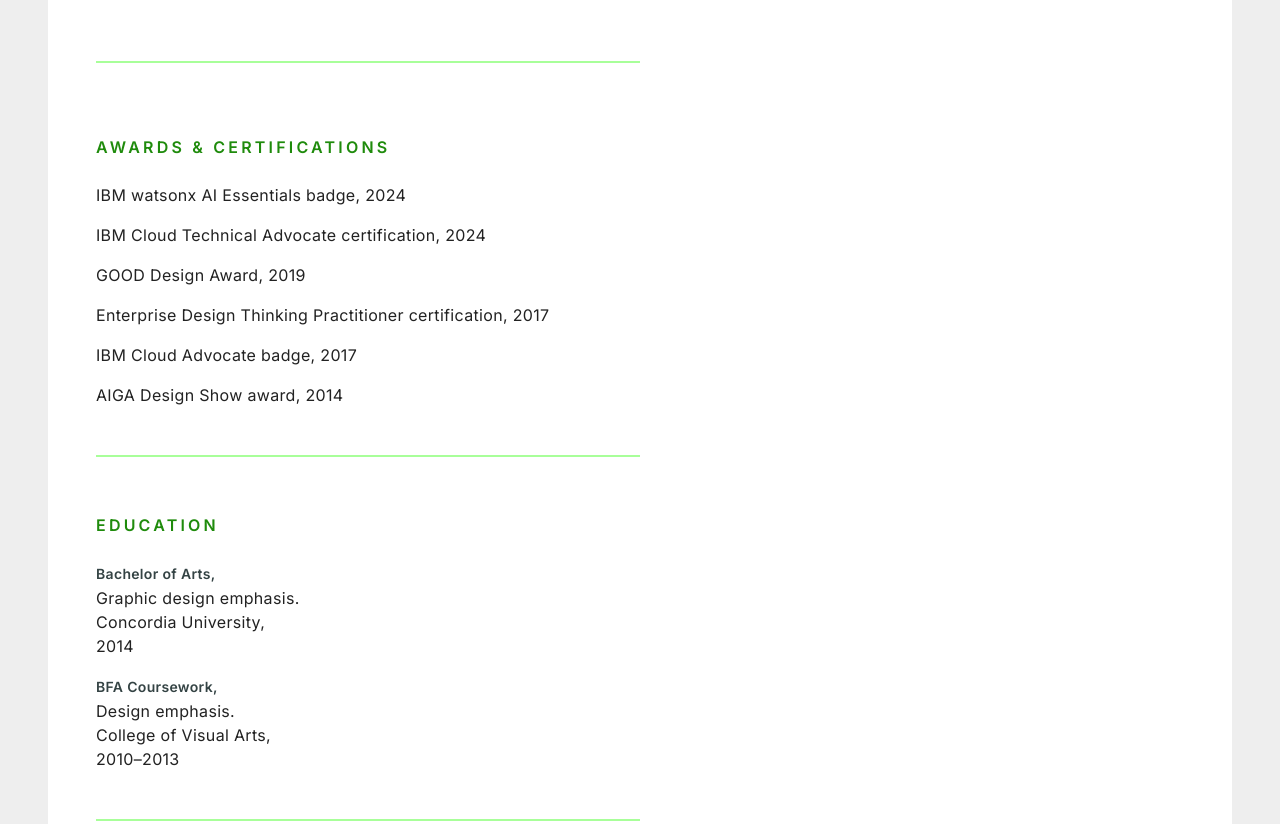
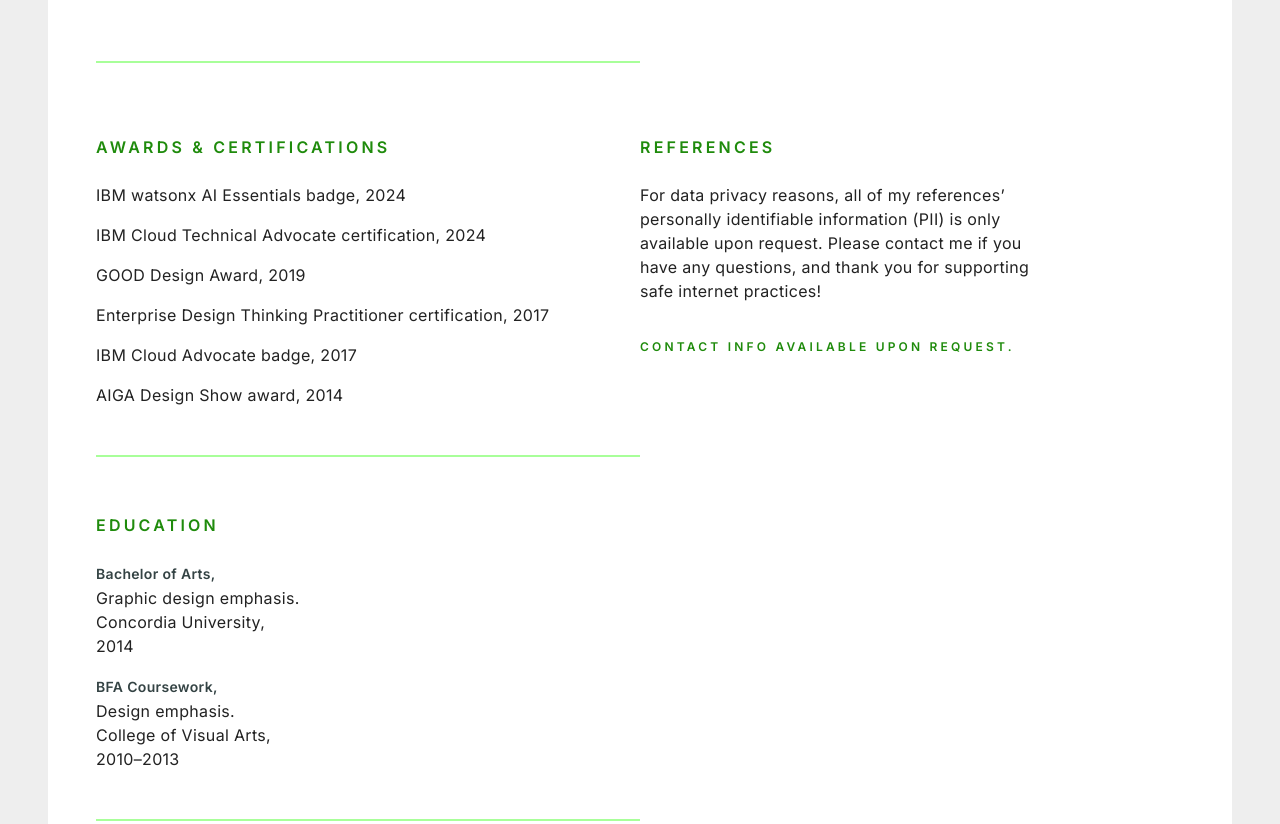
Before and after one commit to BresslerCreative/derekbresslerxyz, a plain HTML site: page resume.html in a window 1280 px wide. Shown: the part 3715-4539 px from the top of the page. Drawn offline with nearby package versions, Linux system fonts and the light colour scheme.

Commit message:
Update xyz.css
res col 5: update widths @900, @1440 media size

```diff
--- a/styles/xyz.css
+++ b/styles/xyz.css
@@ -1109,6 +1109,7 @@ footer {
     .resume_column_5 {
         background-color: #fff;
         width: 100%;
+        max-width: 400px;
         padding: 16px 0 48px 0;
         flex: 100%;
     }
@@ -1222,7 +1223,7 @@ footer {
     .resume_column_5 {
         background-color: #fff;
         width: 100%;
-        max-width: 600px;
+        max-width: 400px;
         padding: 16px 0 48px 0;
         flex: 100%;
     }
```
